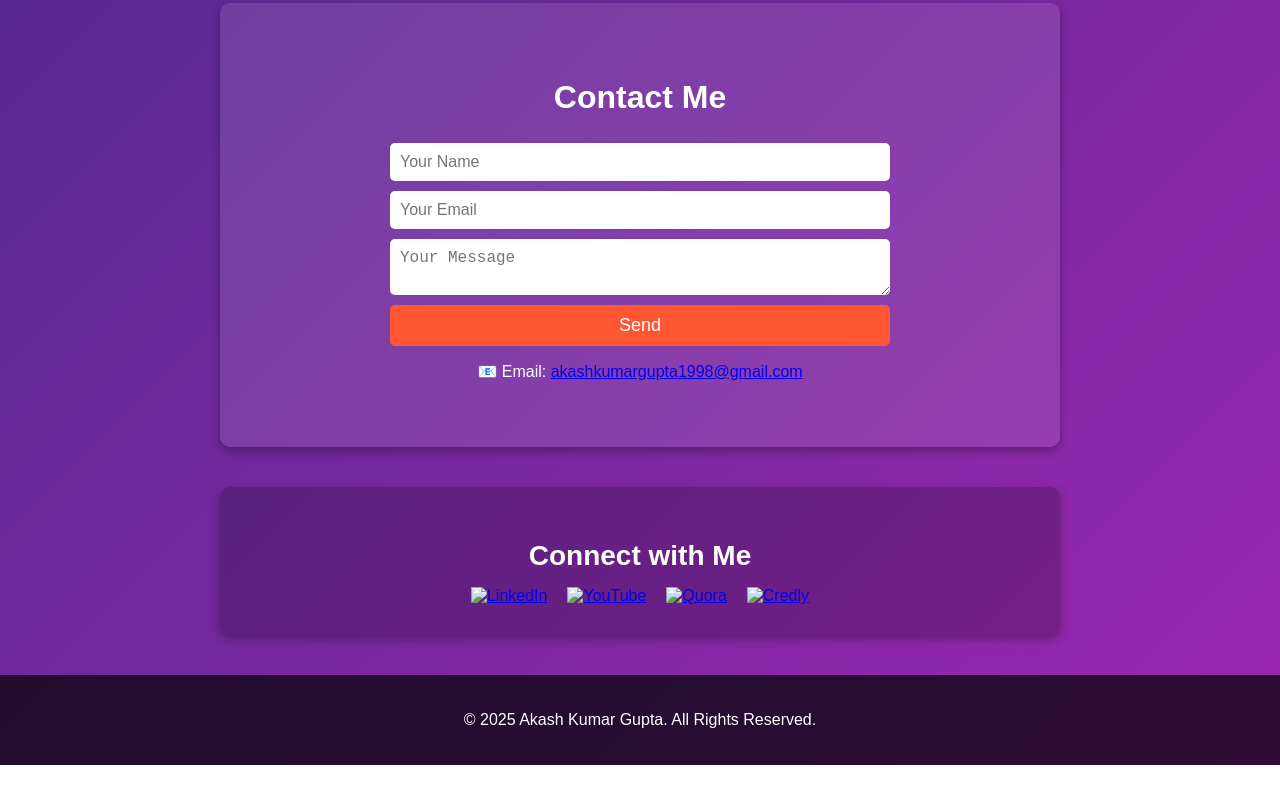
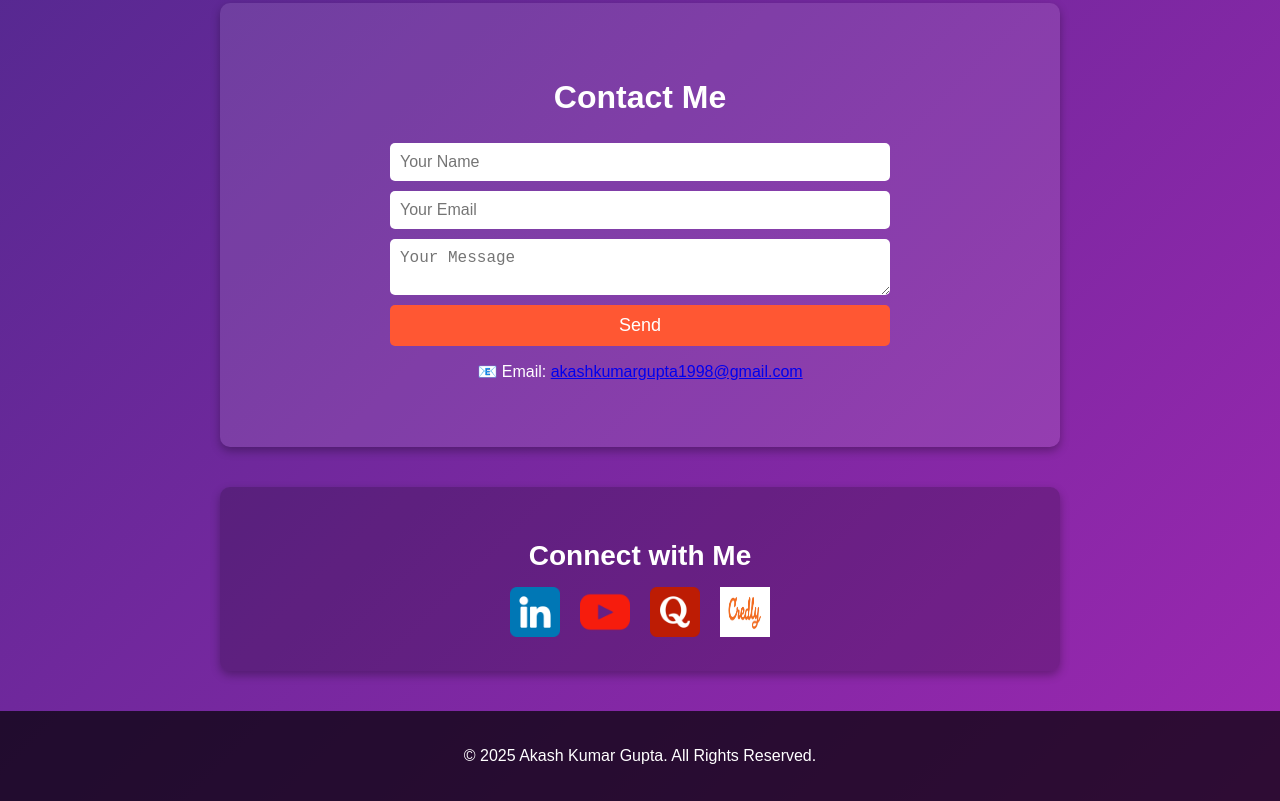
Before and after one commit to AkashKumarGupta1998/MY_website, a plain HTML site: page index.html in a window 1280 px wide. Shown: the part 1740-2541 px from the top of the page. Before the commit the page ends 2505 px from the top, so only its background shows below. Drawn offline with Linux system fonts and the light colour scheme.

Commit message:
Update index.html

```diff
--- a/index.html
+++ b/index.html
@@ -81,16 +81,16 @@
     <h2>Connect with Me</h2>
     <div class="icons">
         <a href="https://www.linkedin.com/in/akash-kumar1998" target="_blank">
-            <img src="icons/linkedin.png" alt="LinkedIn">
+            <img src="linkedin.png" alt="LinkedIn">
         </a>
         <a href="https://www.youtube.com/@Akash4All" target="_blank">
-            <img src="icons/youtube.png" alt="YouTube">
+            <img src="youtube.png" alt="YouTube">
         </a>
         <a href="https://www.quora.com/profile/Akash-Kumar-5940" target="_blank">
-            <img src="icons/quora.png" alt="Quora">
+            <img src="quora.png" alt="Quora">
         </a>
         <a href="https://www.credly.com/users/akash-kumar-gupta.16afd047" target="_blank">
-            <img src="icons/credly.png" alt="Credly">
+            <img src="credly.png" alt="Credly">
         </a>
     </div>
 </section>
```
